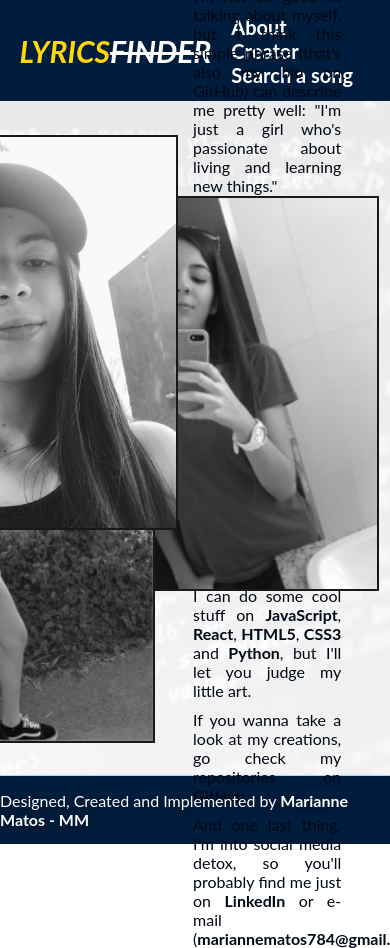
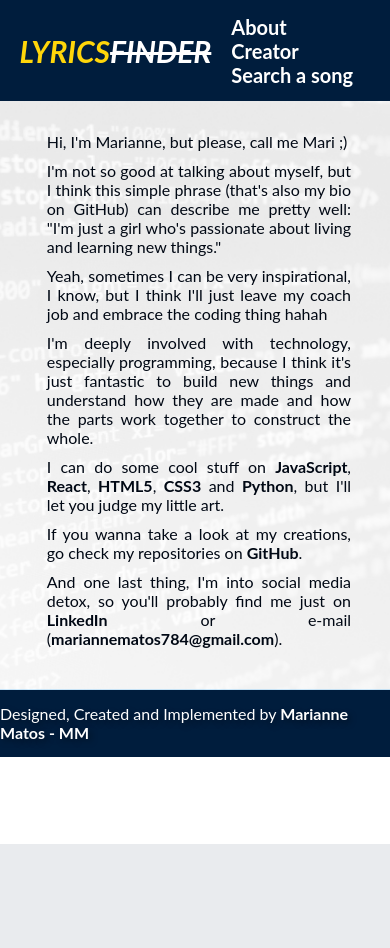
Before and after one commit to MariMatos2112/Lyrics_Finder, a Flask app: page /creator in a window 390 px wide; the page is wider, and only the part inside the window is pictured. After the commit the page ends 844 px from the top of that part, so only its background shows below. Run offline with Flask 2, Linux system fonts and the light colour scheme.

Commit message:
responsive creator and music-found pages added

```diff
--- a/static/css/creator.css
+++ b/static/css/creator.css
@@ -77,3 +77,30 @@ p .socialMedia:hover {
 p span{
   font-weight: 700;
 }
+
+@media (max-width: 1024px){
+  .photosBox{
+    height: 50%;
+    margin-left: 5%;
+  }
+
+  .textBox{
+    width: 45%;
+  }
+}
+
+@media (max-width: 540px){
+  #mainBox{
+    flex-direction: column-reverse;
+    height: 100%;
+    padding: 8% 0;
+  }
+
+  .textBox{
+    width: 80%;
+  }
+
+  .photosBox{
+    display: none;
+  }
+}
```
Also changed, not shown: static/css/music-found.css (+59 -15 lines).
